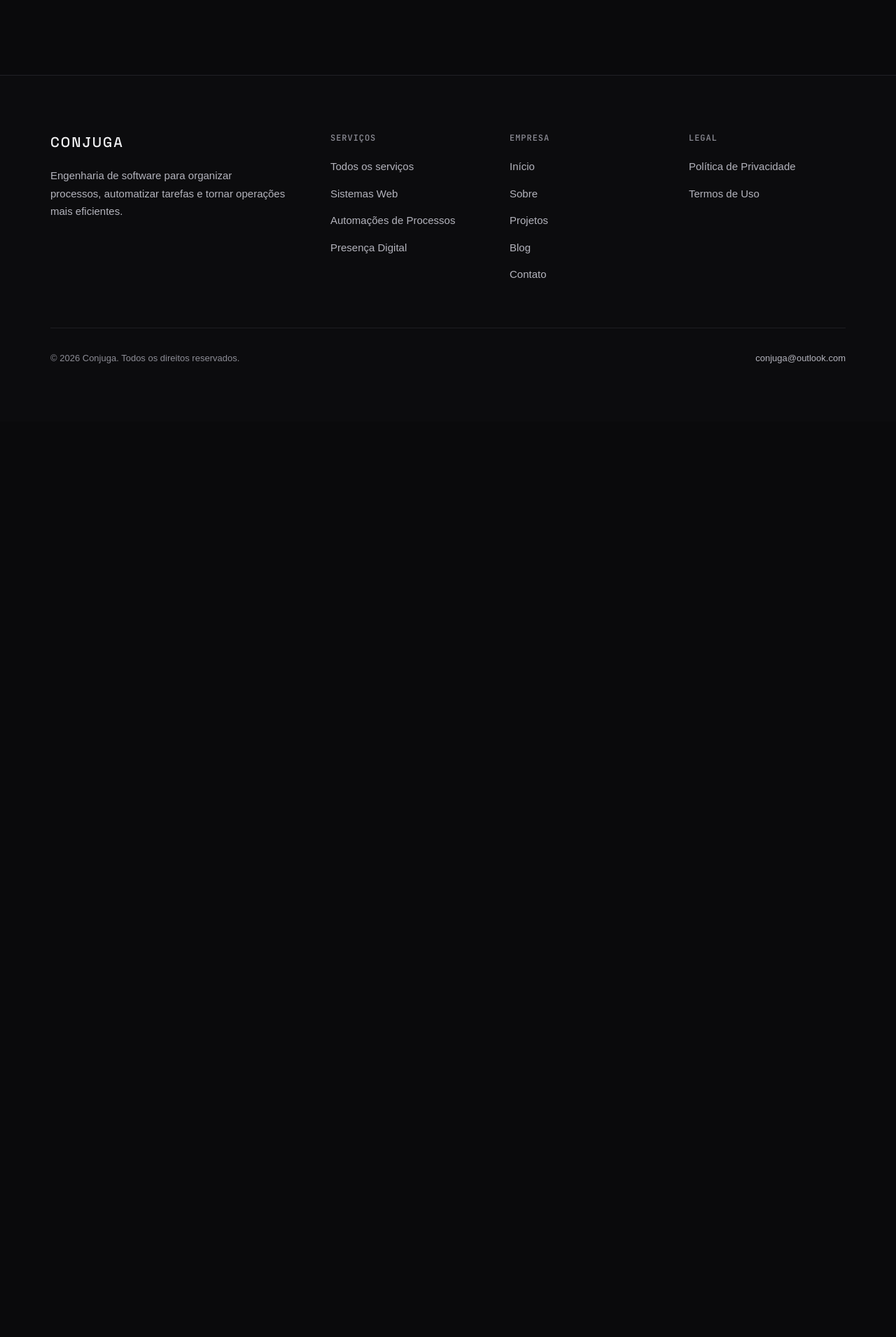
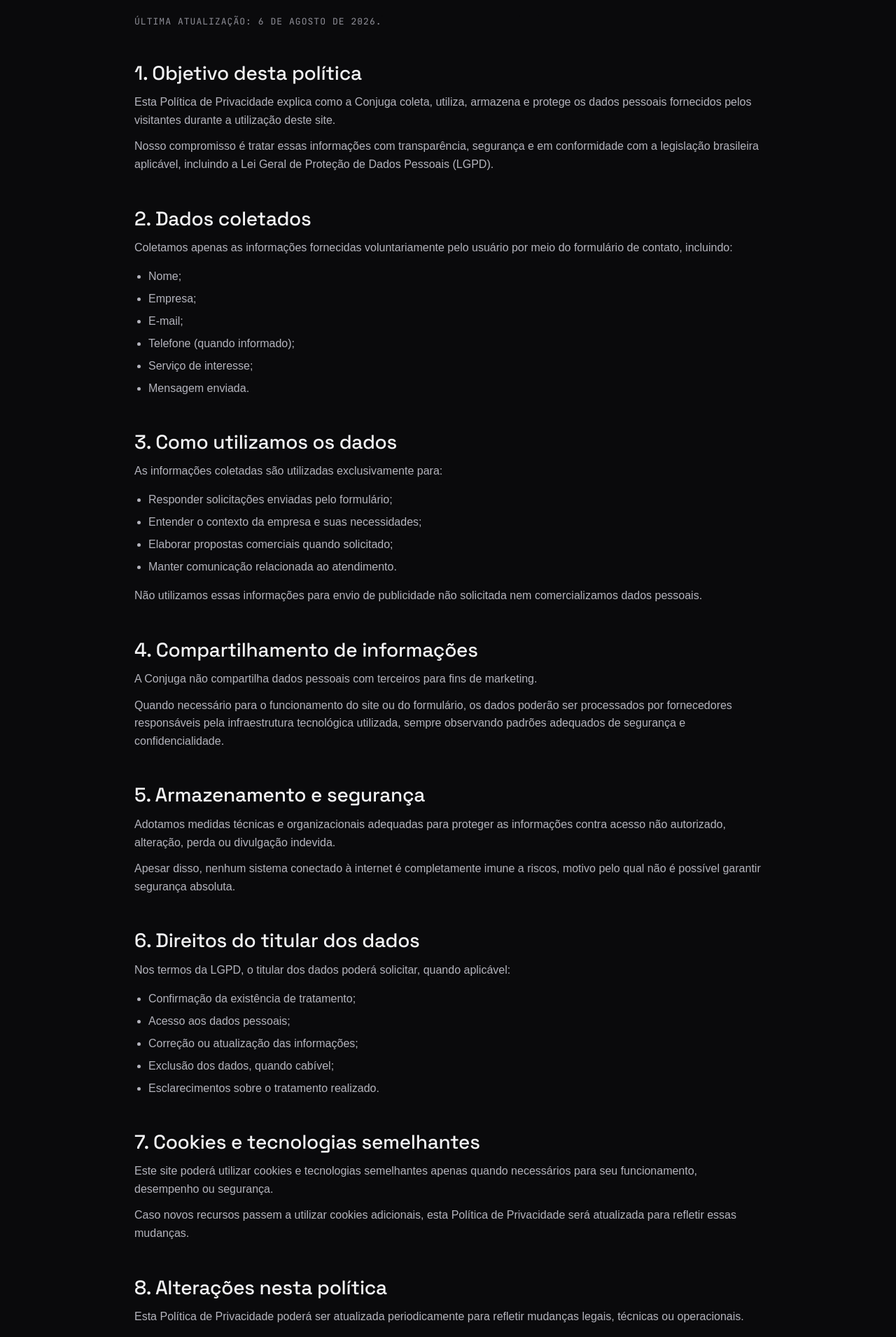
Before and after one commit to marllonpanisset/conjuga, a Next.js app: page /politica-de-privacidade in a window 1280 px wide. Shown: the part 680-2590 px from the top of the page at 70% size. Before the commit the page ends 1282 px from the top, so only its background shows below. Built offline with nearby package versions, Linux system fonts and the light colour scheme; a web font is replaced by a local one.

Commit message:
feat(legal): redesign legal pages and update content

```diff
--- a/app/(marketing)/politica-de-privacidade/page.tsx
+++ b/app/(marketing)/politica-de-privacidade/page.tsx
@@ -1,6 +1,9 @@
 import type { Metadata } from "next";
+
 import { PageWrapper } from "@/components/layout";
 import { Container, Section, Heading, Text } from "@/components/ui";
+import { Hero } from "@/components/sections";
+
 import { siteConfig } from "@/config/site";
 import { buildMetadata } from "@/lib/seo";
 
@@ -11,58 +14,200 @@
   path: "/politica-de-privacidade",
 });
 
+const sections = [
+  {
+    title: "1. Objetivo desta política",
+    content: (
+      <>
+        <Text className="mt-3">
+          Esta Política de Privacidade explica como a Conjuga coleta, utiliza,
+          armazena e protege os dados pessoais fornecidos pelos visitantes
+          durante a utilização deste site.
+        </Text>
+
+        <Text className="mt-3">
+          Nosso compromisso é tratar essas informações com transparência,
+          segurança e em conformidade com a legislação brasileira aplicável,
+          incluindo a Lei Geral de Proteção de Dados Pessoais (LGPD).
+        </Text>
+      </>
+    ),
+  },
+  {
+    title: "2. Dados coletados",
+    content: (
+      <>
+        <Text className="mt-3">
+          Coletamos apenas as informações fornecidas voluntariamente pelo
+          usuário por meio do formulário de contato, incluindo:
+        </Text>
+
+        <ul className="mt-4 list-disc space-y-2 pl-5 text-text-secondary">
+          <li>Nome;</li>
+          <li>Empresa;</li>
+          <li>E-mail;</li>
+          <li>Telefone (quando informado);</li>
+          <li>Serviço de interesse;</li>
+          <li>Mensagem enviada.</li>
+        </ul>
+      </>
+    ),
+  },
+  {
+    title: "3. Como utilizamos os dados",
+    content: (
+      <>
+        <Text className="mt-3">
+          As informações coletadas são utilizadas exclusivamente para:
+        </Text>
+
+        <ul className="mt-4 list-disc space-y-2 pl-5 text-text-secondary">
+          <li>Responder solicitações enviadas pelo formulário;</li>
+          <li>Entender o contexto da empresa e suas necessidades;</li>
+          <li>Elaborar propostas comerciais quando solicitado;</li>
+          <li>Manter comunicação relacionada ao atendimento.</li>
+        </ul>
+
+        <Text className="mt-4">
+          Não utilizamos essas informações para envio de publicidade não
+          solicitada nem comercializamos dados pessoais.
+        </Text>
+      </>
+    ),
+  },
+  {
+    title: "4. Compartilhamento de informações",
+    content: (
+      <>
+        <Text className="mt-3">
+          A Conjuga não compartilha dados pessoais com terceiros para fins de
+          marketing.
+        </Text>
+
+        <Text className="mt-3">
+          Quando necessário para o funcionamento do site ou do formulário, os
+          dados poderão ser processados por fornecedores responsáveis pela
+          infraestrutura tecnológica utilizada, sempre observando padrões
+          adequados de segurança e confidencialidade.
+        </Text>
+      </>
+    ),
+  },
+  {
+    title: "5. Armazenamento e segurança",
+    content: (
+      <>
+        <Text className="mt-3">
+          Adotamos medidas técnicas e organizacionais adequadas para proteger as
+          informações contra acesso não autorizado, alteração, perda ou
+          divulgação indevida.
+        </Text>
+
+        <Text className="mt-3">
+          Apesar disso, nenhum sistema conectado à internet é completamente
+          imune a riscos, motivo pelo qual não é possível garantir segurança
+          absoluta.
+        </Text>
+      </>
+    ),
+  },
+  {
+    title: "6. Direitos do titular dos dados",
+    content: (
+      <>
+        <Text className="mt-3">
+          Nos termos da LGPD, o titular dos dados poderá solicitar, quando
+          aplicável:
+        </Text>
+
+        <ul className="mt-4 list-disc space-y-2 pl-5 text-text-secondary">
+          <li>Confirmação da existência de tratamento;</li>
+          <li>Acesso aos dados pessoais;</li>
+          <li>Correção ou atualização das informações;</li>
+          <li>Exclusão dos dados, quando cabível;</li>
+          <li>Esclarecimentos sobre o tratamento realizado.</li>
+        </ul>
+      </>
+    ),
+  },
+  {
+    title: "7. Cookies e tecnologias semelhantes",
+    content: (
+      <>
+        <Text className="mt-3">
+          Este site poderá utilizar cookies e tecnologias semelhantes apenas
+          quando necessários para seu funcionamento, desempenho ou segurança.
+        </Text>
+
+        <Text className="mt-3">
+          Caso novos recursos passem a utilizar cookies adicionais, esta
+          Política de Privacidade será atualizada para refletir essas mudanças.
+        </Text>
+      </>
+    ),
+  },
+  {
+    title: "8. Alterações nesta política",
+    content: (
+      <>
+        <Text className="mt-3">
+          Esta Política de Privacidade poderá ser atualizada periodicamente para
+          refletir mudanças legais, técnicas ou operacionais.
+        </Text>
+
+        <Text className="mt-3">
+          A data da última atualização estará sempre disponível nesta página.
+        </Text>
+      </>
+    ),
+  },
+  {
+    title: "9. Contato",
+    content: (
+      <Text className="mt-3">
+        Em caso de dúvidas sobre esta Política de Privacidade ou sobre o
+        tratamento de dados pessoais, entre em contato pelo e-mail{" "}
+        <a
+          href={`mailto:${siteConfig.links.email}`}
+          className="link-underline text-signal-strong"
+        >
+          {siteConfig.links.email}
+        </a>
+        .
+      </Text>
+    ),
+  },
+];
+
 export default function PoliticaPrivacidadePage() {
   return (
-    <PageWrapper withGrid={false}>
-      <Section className="pt-20 sm:pt-24 md:pt-32">
+    <PageWrapper withGrid={true}>
+      <Hero
+        eyebrow="Informações legais"
+        title="Política de Privacidade"
+        description="Entenda como a Conjuga coleta, utiliza, armazena e protege os dados pessoais fornecidos por visitantes e clientes durante a utilização deste site."
+      />
+
+      <Section>
         <Container>
-          <div className="mx-auto min-w-0 max-w-2xl">
-            <Heading as="h1" className="text-balance [overflow-wrap:anywhere]">
-              Política de Privacidade
-            </Heading>
-            <Text variant="muted" className="mt-4">
-              Última atualização: 29 de julho de 2026.
+          <div className="mx-auto max-w-4xl">
+            <Text variant="caption">
+              Última atualização: 6 de agosto de 2026.
             </Text>
 
-            <div className="mt-10 flex flex-col gap-8">
-              <div>
-                <Heading
-                  as="h2"
-                  className="text-[clamp(1.375rem,2.2vw,1.75rem)] leading-[1.2] tracking-[-0.01em]"
-                >
-                  1. Dados coletados
-                </Heading>
-                <Text variant="body" className="mt-3">
-                  Coletamos os dados fornecidos voluntariamente através do
-                  formulário de contato, como nome, e-mail, empresa e mensagem,
-                  com a finalidade exclusiva de responder à solicitação.
-                </Text>
-              </div>
-              <div>
-                <Heading
-                  as="h2"
-                  className="text-[clamp(1.375rem,2.2vw,1.75rem)] leading-[1.2] tracking-[-0.01em]"
-                >
-                  2. Uso das informações
-                </Heading>
-                <Text variant="body" className="mt-3">
-                  As informações são utilizadas apenas para contato comercial
-                  referente à solicitação enviada, não sendo compartilhadas com
-                  terceiros para fins de marketing.
-                </Text>
-              </div>
-              <div>
-                <Heading
-                  as="h2"
-                  className="text-[clamp(1.375rem,2.2vw,1.75rem)] leading-[1.2] tracking-[-0.01em]"
-                >
-                  3. Contato
-                </Heading>
-                <Text variant="body" className="mt-3">
-                  Dúvidas sobre esta política podem ser enviadas para{" "}
-                  {siteConfig.links.email}.
-                </Text>
-              </div>
+            <div className="mt-12 space-y-12">
+              {sections.map((section) => (
+                <section key={section.title}>
+                  <Heading
+                    as="h2"
+                    className="text-[clamp(1.375rem,2.2vw,1.75rem)] leading-[1.2] tracking-[-0.01em]"
+                  >
+                    {section.title}
+                  </Heading>
+
+                  {section.content}
+                </section>
+              ))}
             </div>
           </div>
         </Container>
--- a/app/(marketing)/termos-de-uso/page.tsx
+++ b/app/(marketing)/termos-de-uso/page.tsx
@@ -1,6 +1,9 @@
 import type { Metadata } from "next";
+
+import { Hero } from "@/components/sections";
 import { PageWrapper } from "@/components/layout";
 import { Container, Section, Heading, Text } from "@/components/ui";
+
 import { buildMetadata } from "@/lib/seo";
 
 export const metadata: Metadata = buildMetadata({
@@ -10,45 +13,137 @@
   path: "/termos-de-uso",
 });
 
+const sections = [
+  {
+    title: "1. Objetivo",
+    content: (
+      <>
+        <Text className="mt-3">
+          Estes Termos de Uso estabelecem as condições para utilização do site
+          institucional da Conjuga, bem como dos conteúdos, formulários e demais
+          recursos disponibilizados aos visitantes.
+        </Text>
+      </>
+    ),
+  },
+  {
+    title: "2. Utilização do site",
+    content: (
+      <>
+        <Text className="mt-3">
+          O conteúdo deste site possui caráter exclusivamente informativo e tem
+          como objetivo apresentar a empresa, seus serviços e sua forma de
+          atuação.
+        </Text>
+
+        <Text className="mt-3">
+          O envio de um formulário de contato ou a navegação pelo site não cria
+          qualquer vínculo contratual entre a Conjuga e o visitante.
+        </Text>
+      </>
+    ),
+  },
+  {
+    title: "3. Propostas comerciais",
+    content: (
+      <>
+        <Text className="mt-3">
+          Qualquer prestação de serviços dependerá da análise do contexto da
+          empresa, da definição do escopo e da formalização de proposta
+          comercial específica entre as partes.
+        </Text>
+      </>
+    ),
+  },
+  {
+    title: "4. Propriedade intelectual",
+    content: (
+      <>
+        <Text className="mt-3">
+          Salvo indicação em contrário, todo o conteúdo deste site, incluindo
+          textos, identidade visual, ilustrações, código-fonte, componentes e
+          demais materiais, pertence à Conjuga e está protegido pela legislação
+          aplicável.
+        </Text>
+
+        <Text className="mt-3">
+          Não é permitida a reprodução, distribuição ou utilização desse
+          conteúdo sem autorização prévia, exceto nos casos previstos em lei.
+        </Text>
+      </>
+    ),
+  },
+  {
+    title: "5. Disponibilidade",
+    content: (
+      <>
+        <Text className="mt-3">
+          A Conjuga poderá alterar, atualizar ou descontinuar qualquer conteúdo,
+          funcionalidade ou serviço apresentado neste site, a qualquer momento e
+          sem aviso prévio.
+        </Text>
+      </>
+    ),
+  },
+  {
+    title: "6. Limitação de responsabilidade",
+    content: (
+      <>
+        <Text className="mt-3">
+          Embora sejam adotadas boas práticas para manter as informações
+          atualizadas e o funcionamento adequado do site, não garantimos
+          disponibilidade contínua, ausência de interrupções ou inexistência de
+          erros técnicos.
+        </Text>
+      </>
+    ),
+  },
+  {
+    title: "7. Alterações destes termos",
+    content: (
+      <>
+        <Text className="mt-3">
+          Estes Termos de Uso poderão ser atualizados periodicamente para
+          refletir alterações legais, técnicas ou operacionais.
+        </Text>
+
+        <Text className="mt-3">
+          A data da última atualização estará sempre disponível nesta página.
+        </Text>
+      </>
+    ),
+  },
+];
+
 export default function TermosDeUsoPage() {
   return (
-    <PageWrapper withGrid={false}>
-      <Section className="pt-20 sm:pt-24 md:pt-32">
+    <PageWrapper withGrid={true}>
+      <Hero
+        eyebrow="Informações legais"
+        title="Termos de Uso"
+        description="Conheça as condições para utilização do site da Conjuga, incluindo responsabilidades, direitos e regras aplicáveis aos visitantes."
+      />
+
+      <Section>
         <Container>
-          <div className="mx-auto min-w-0 max-w-2xl">
-            <Heading as="h1" className="text-balance [overflow-wrap:anywhere]">
-              Termos de Uso
-            </Heading>
-            <Text variant="muted" className="mt-4">
-              Última atualização: 29 de julho de 2026.
+          <div className="mx-auto max-w-4xl">
+            <Text variant="caption">
+              Última atualização: 6 de agosto de 2026.
             </Text>
 
-            <div className="mt-10 flex flex-col gap-8">
-              <div>
-                <Heading
-                  as="h2"
-                  className="text-[clamp(1.375rem,2.2vw,1.75rem)] leading-[1.2] tracking-[-0.01em]"
-                >
-                  1. Uso do site
-                </Heading>
-                <Text variant="body" className="mt-3">
-                  O conteúdo deste site é fornecido para fins informativos sobre
-                  os serviços da Conjuga e não constitui garantia contratual até
-                  a formalização de uma proposta comercial.
-                </Text>
-              </div>
-              <div>
-                <Heading
-                  as="h2"
-                  className="text-[clamp(1.375rem,2.2vw,1.75rem)] leading-[1.2] tracking-[-0.01em]"
-                >
-                  2. Propriedade intelectual
-                </Heading>
-                <Text variant="body" className="mt-3">
-                  Todo o conteúdo, identidade visual e código deste site
-                  pertencem à Conjuga, salvo indicação contrária.
-                </Text>
-              </div>
+            <div className="mt-16 space-y-14">
+              {sections.map((section) => (
+                <section key={section.title}>
+                  <Heading
+                    as="h2"
+                    className="text-[clamp(1.375rem,2.2vw,1.75rem)] leading-[1.2] tracking-[-0.01em]"
+                  >
+                    {section.title}
+                  </Heading>
+
+                  {section.content}
+                </section>
+              ))}
             </div>
           </div>
         </Container>
```
